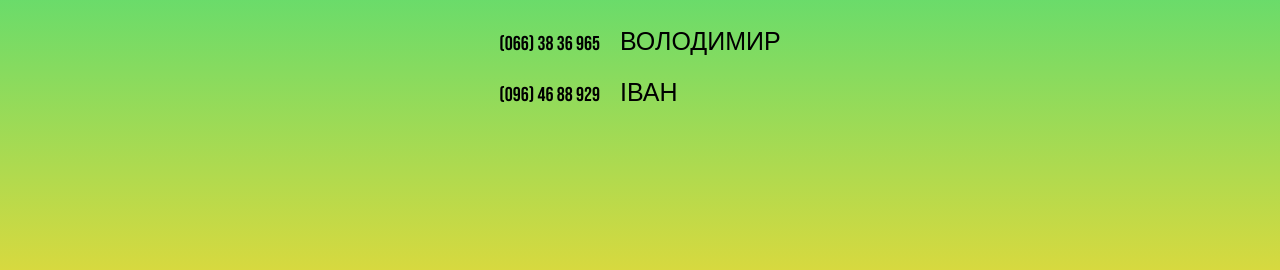
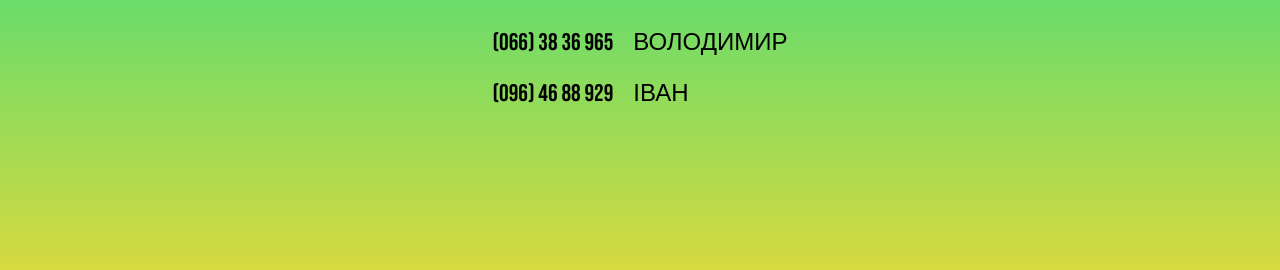
Before and after one commit to Spinkll/ecocity, a plain HTML site: page index.html in a window 1280 px wide. Shown: the part 530-800 px from the top of the page. Drawn offline with Linux system fonts and the light colour scheme.

Commit message:
fix contacts

```diff
--- a/index.html
+++ b/index.html
@@ -31,11 +31,11 @@
         <table>
           <tr>
             <td><span class="number">(066) 38 36 965</span></td>
-            <td>ВОЛОДИМИР</td>
+            <td><span class="name">ВОЛОДИМИР</span></td>
           </tr>
           <tr>
             <td><span class="number">(096) 46 88 929</span></td>
-            <td>ІВАН</td>
+            <td><span class="name">ІВАН</span></td>
           </tr>
         </table>
       </div>
--- a/styles.css
+++ b/styles.css
@@ -75,5 +75,9 @@ table td {
 }
 
 .number {
-  font-size: 20px;
+  font-size: 24px;
 }
+
+.name {
+  font-size: 24px;
+}
```
